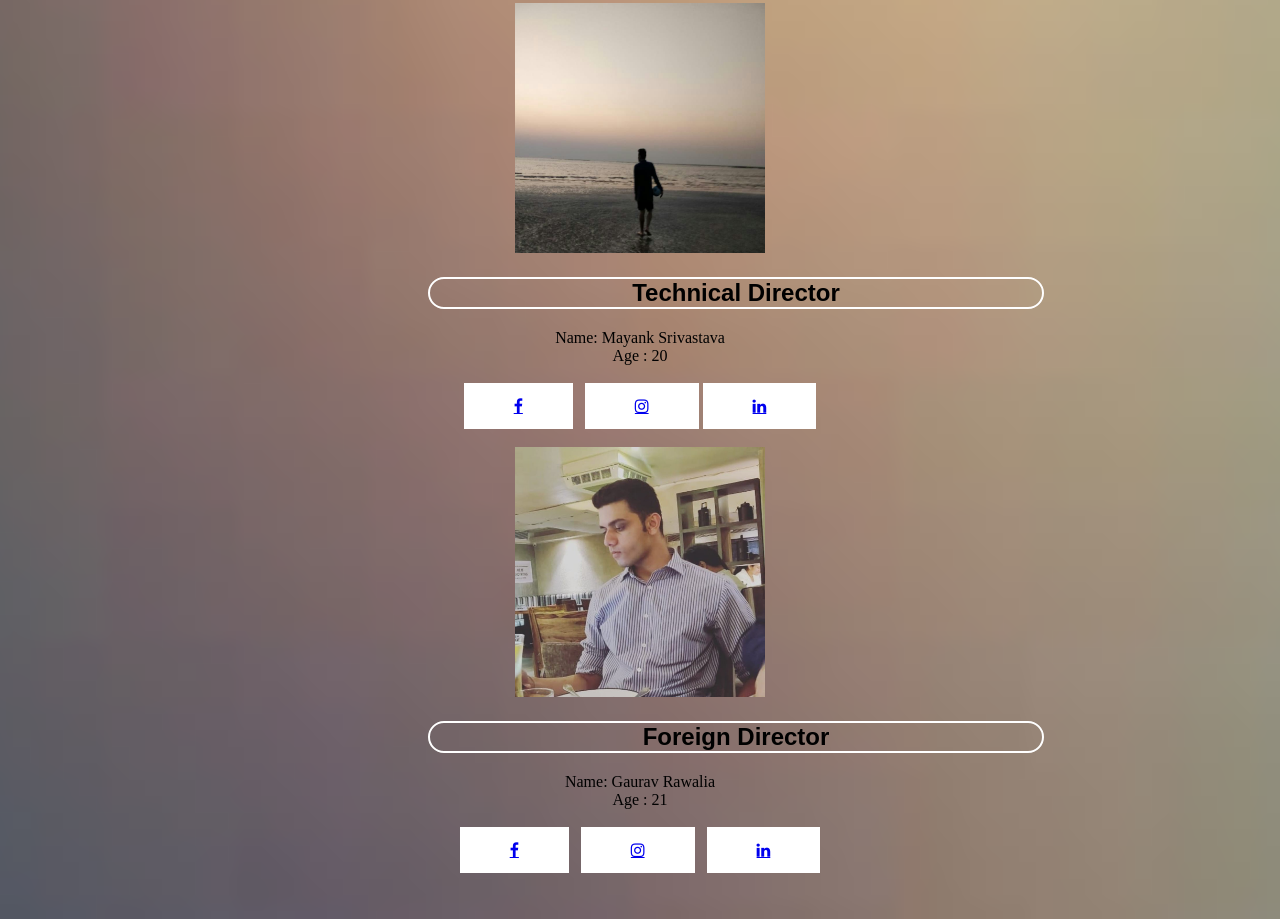
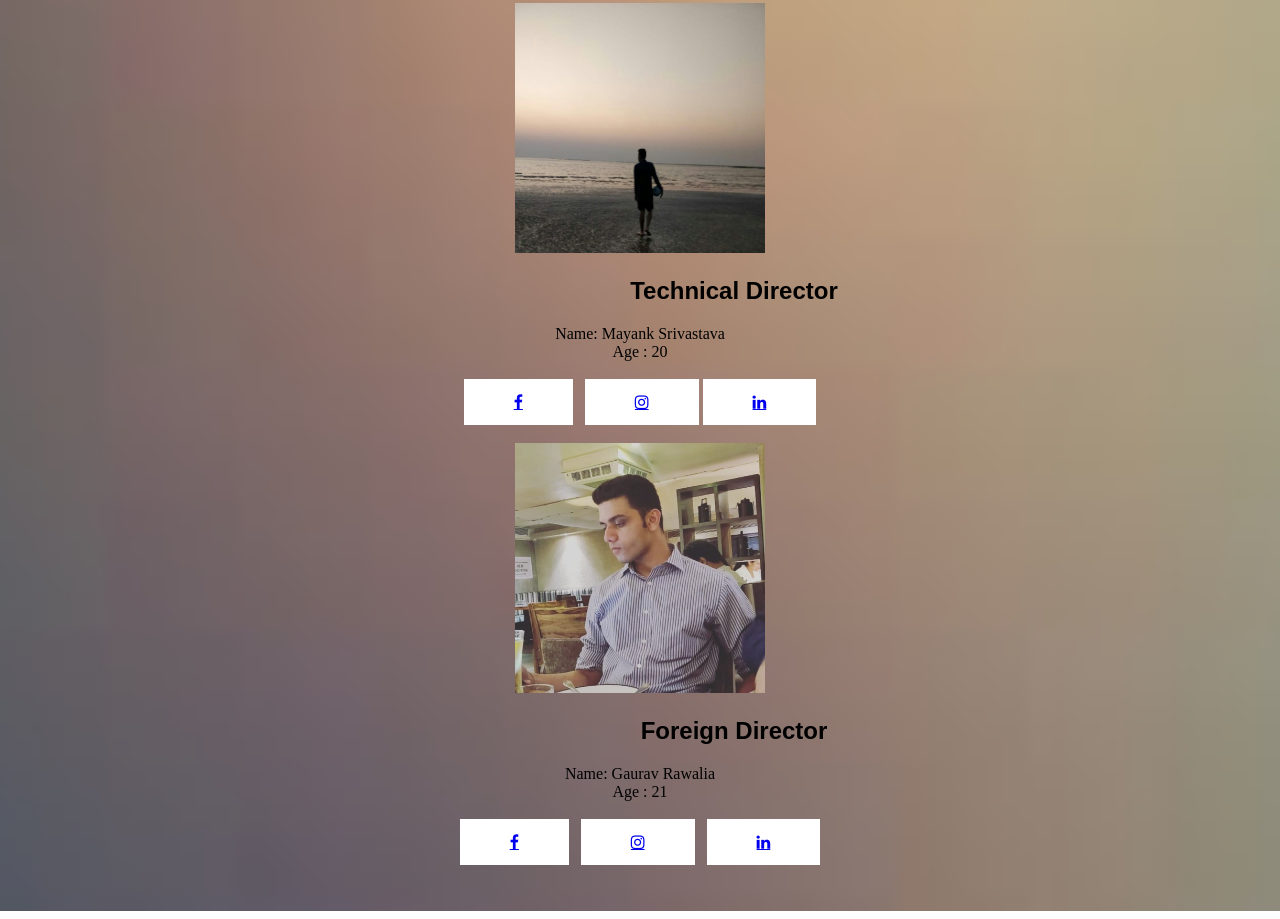
Before and after one commit to Mayank12899/WT, a plain HTML site: page index.html in a window 1280 px wide. Shown: the part 2791-3710 px from the top of the page. Drawn offline with nearby package versions, Linux system fonts and the light colour scheme; files whose address does not match are found by name; a web font is replaced by a local one.

Commit message:
Update style.css

```diff
--- a/CSS/style.css
+++ b/CSS/style.css
@@ -102,8 +102,6 @@ h2{
     margin-bottom: 20px;
     font-style: normal;
     font-family: sans-serif;
-    border: 2px solid white;
-    border-radius: 20px;
     width: 50%;
     margin-left: 400px;
 }
```
